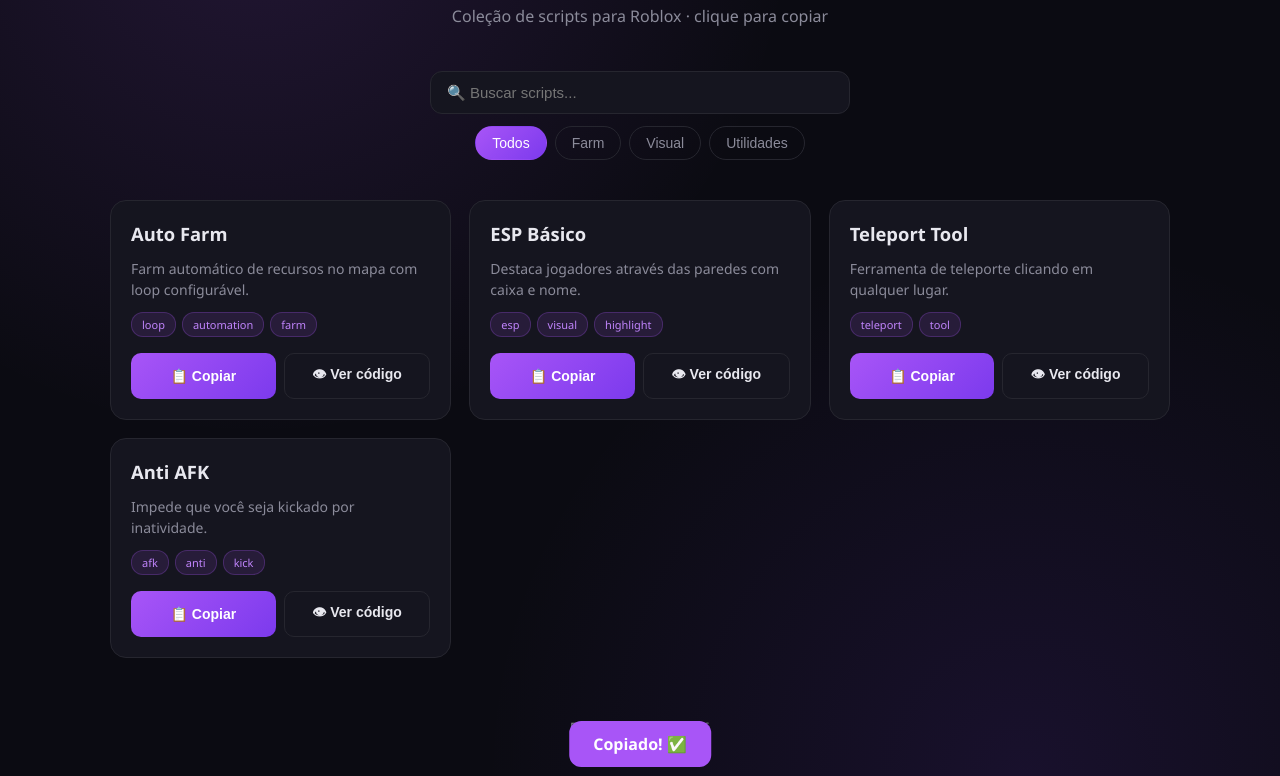
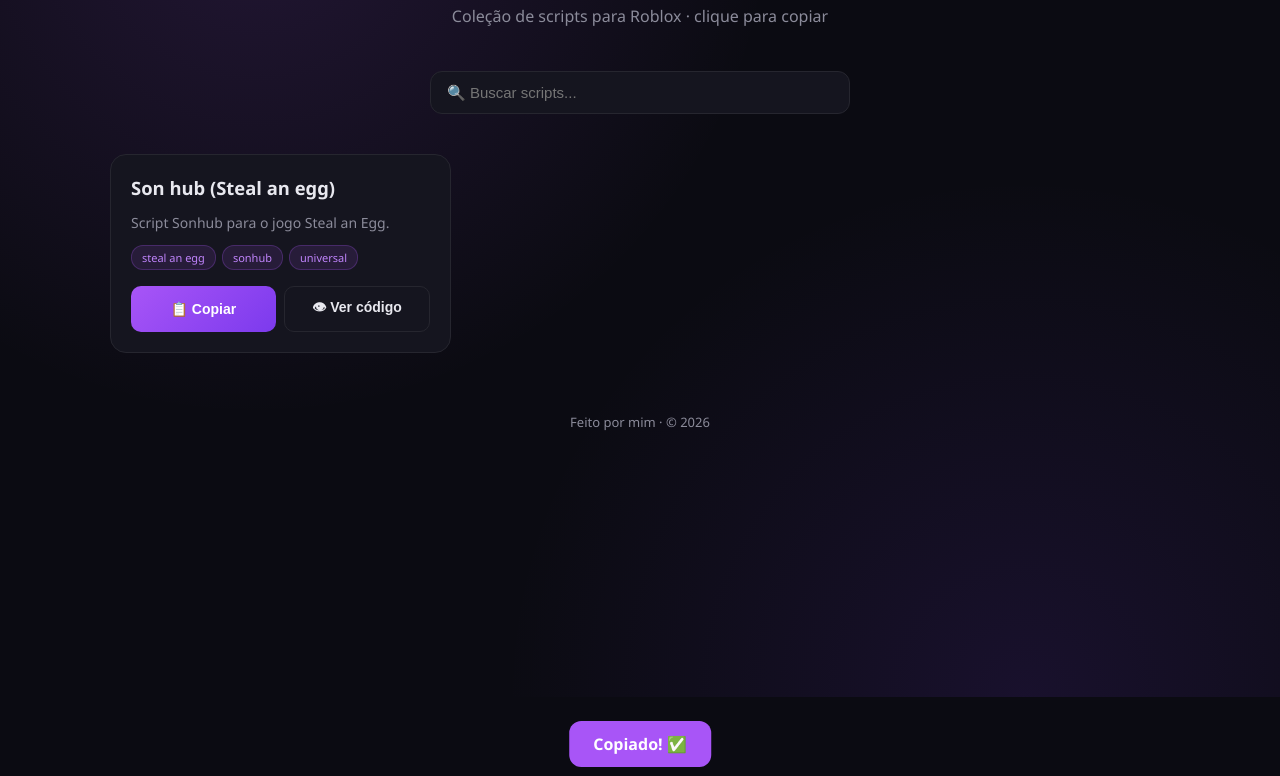
Before and after one commit to vdavy779-create/meus-scripts, a plain HTML site: page index.html in a window 1280 px wide. Shown: the part 103-879 px from the top of the page. After the commit the page ends 800 px from the top, so only its background shows below. Drawn offline with Linux system fonts and the light colour scheme.

Commit message:
Remove filters section and related functionality
Removed filter buttons and associated logic from the HTML and JavaScript.

```diff
--- a/index.html
+++ b/index.html
@@ -59,24 +59,6 @@
     transition: .2s;
   }
   #search:focus { border-color: var(--accent); box-shadow: 0 0 0 3px rgba(168,85,247,.2); }
-
-  #filters { display: flex; gap: 8px; flex-wrap: wrap; justify-content: center; width: 100%; }
-  .filter-btn {
-    padding: 8px 16px;
-    border-radius: 20px;
-    border: 1px solid var(--border);
-    background: transparent;
-    color: var(--muted);
-    cursor: pointer;
-    font-size: 14px;
-    transition: .2s;
-  }
-  .filter-btn:hover { border-color: var(--accent); color: var(--text); }
-  .filter-btn.active {
-    background: linear-gradient(135deg, var(--accent), var(--accent-2));
-    color: #fff;
-    border-color: transparent;
-  }
 
   .grid {
     max-width: 1100px;
@@ -216,7 +198,6 @@
 
 <div class="controls">
   <input id="search" type="text" placeholder="🔍 Buscar scripts...">
-  <div id="filters"></div>
 </div>
 
 <main class="grid" id="grid"></main>
@@ -237,78 +218,26 @@
 
 <script>
 /* ============================================================
-   EDITE AQUI — adicione seus scripts neste array
+   SEUS SCRIPTS
    ============================================================ */
 const scripts = [
   {
-    name: "Auto Farm",
-    description: "Farm automático de recursos no mapa com loop configurável.",
-    category: "Farm",
-    tags: ["loop", "automation", "farm"],
-    code: `-- Auto Farm
-local player = game.Players.LocalPlayer
-while true do
-    task.wait(1)
-    -- seu código aqui
-    print("Farmando...")
-end`
-  },
-  {
-    name: "ESP Básico",
-    description: "Destaca jogadores através das paredes com caixa e nome.",
-    category: "Visual",
-    tags: ["esp", "visual", "highlight"],
-    code: `-- ESP Básico
-local Players = game:GetService("Players")
--- seu código aqui`
-  },
-  {
-    name: "Teleport Tool",
-    description: "Ferramenta de teleporte clicando em qualquer lugar.",
-    category: "Utilidades",
-    tags: ["teleport", "tool"],
-    code: `-- Teleport
-local UIS = game:GetService("UserInputService")
--- seu código aqui`
-  },
-  {
-    name: "Anti AFK",
-    description: "Impede que você seja kickado por inatividade.",
-    category: "Utilidades",
-    tags: ["afk", "anti", "kick"],
-    code: `-- Anti AFK
-local VU = game:GetService("VirtualUser")
-game:GetService("Players").LocalPlayer.Idled:Connect(function()
-    VU:CaptureController()
-    VU:ClickButton2(Vector2.new())
-end)`
+    name: "Son hub (Steal an egg)",
+    description: "Script Sonhub para o jogo Steal an Egg.",
+    tags: ["steal an egg", "sonhub", "universal"],
+    code: `loadstring(game:HttpGet("https://gist.githubusercontent.com/vdavy779-create/efa04645e1ed9587ce24f9b959fec5dc/raw/d3fc2f0345de3d3d107de0b6f8e0fdf1d166937e/sonhub.lua"))()`
   }
 ];
 
 /* ============================ LÓGICA ============================ */
 const grid = document.getElementById('grid');
 const searchInput = document.getElementById('search');
-const filtersEl = document.getElementById('filters');
 const modal = document.getElementById('modal');
 const modalTitle = document.getElementById('modal-title');
 const modalCode = document.getElementById('modal-code');
 const toast = document.getElementById('toast');
 
-let activeCategory = 'Todos';
-const categories = ['Todos', ...new Set(scripts.map(s => s.category))];
-
 document.getElementById('year').textContent = new Date().getFullYear();
-
-function renderFilters() {
-  filtersEl.innerHTML = '';
-  categories.forEach(cat => {
-    const btn = document.createElement('button');
-    btn.className = 'filter-btn' + (cat === activeCategory ? ' active' : '');
-    btn.textContent = cat;
-    btn.onclick = () => { activeCategory = cat; renderFilters(); render(); };
-    filtersEl.appendChild(btn);
-  });
-}
 
 function copyScript(code) {
   navigator.clipboard.writeText(code).then(() => {
@@ -329,12 +258,10 @@
 function render() {
   const q = searchInput.value.toLowerCase().trim();
   const filtered = scripts.filter(s => {
-    const matchCat = activeCategory === 'Todos' || s.category === activeCategory;
-    const matchQ = !q ||
+    return !q ||
       s.name.toLowerCase().includes(q) ||
       s.description.toLowerCase().includes(q) ||
       s.tags.some(t => t.toLowerCase().includes(q));
-    return matchCat && matchQ;
   });
 
   grid.innerHTML = '';
@@ -362,7 +289,6 @@
 }
 
 searchInput.addEventListener('input', render);
-renderFilters();
 render();
 </script>
 </body>
```
